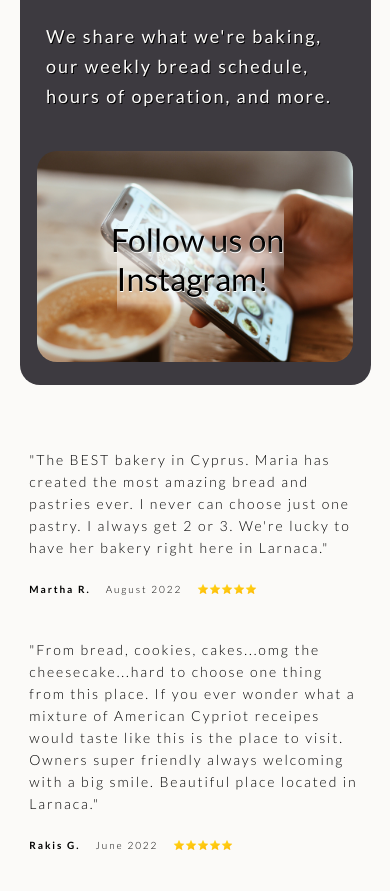
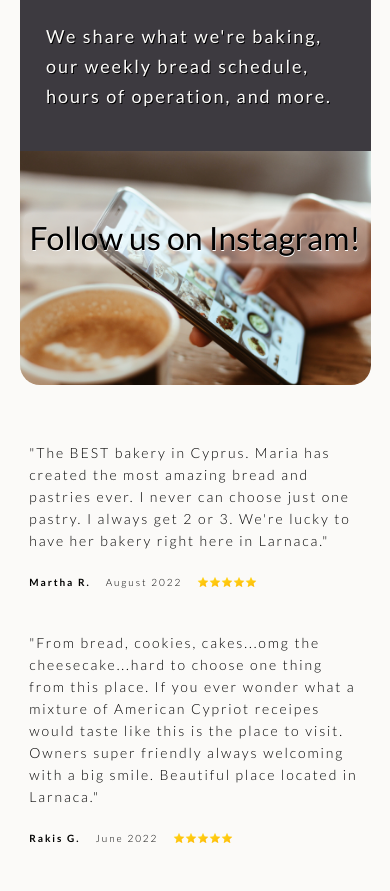
Before and after one commit to justinshane13/fahrenheit_website, a React (Create React App) app: page / in a window 390 px wide. Shown: the part 1180-2071 px from the top of the page. Built offline with nearby package versions, Linux system fonts and the light colour scheme; the HTML template or start-up script is replaced by a standard one.

Commit message:
redesign social section; size image to full width of container

```diff
--- a/src/index.css
+++ b/src/index.css
@@ -175,6 +175,7 @@ body {
   text-shadow: 1px 1px #000000;
   margin-right: 0px;
   margin-left: 0px;
+  margin-bottom: 20px;
   letter-spacing: .12rem;
   line-height: 40px;
 }
@@ -647,15 +648,16 @@ hr {
     position: relative;
     margin-right: auto;
     margin-left: auto;
-    margin-right: auto;
-    width: 90%;
+    width: 100%;
   }
 
   .social_mockup {
     width: 100%;
     margin-top: 20px;
-    margin-bottom: 20px;
+    margin-bottom: -10px;
     min-width: 0px;
+    border-top-left-radius: 0px;
+    border-top-right-radius: 0px;
   }
 
   .social_image_text {
```
